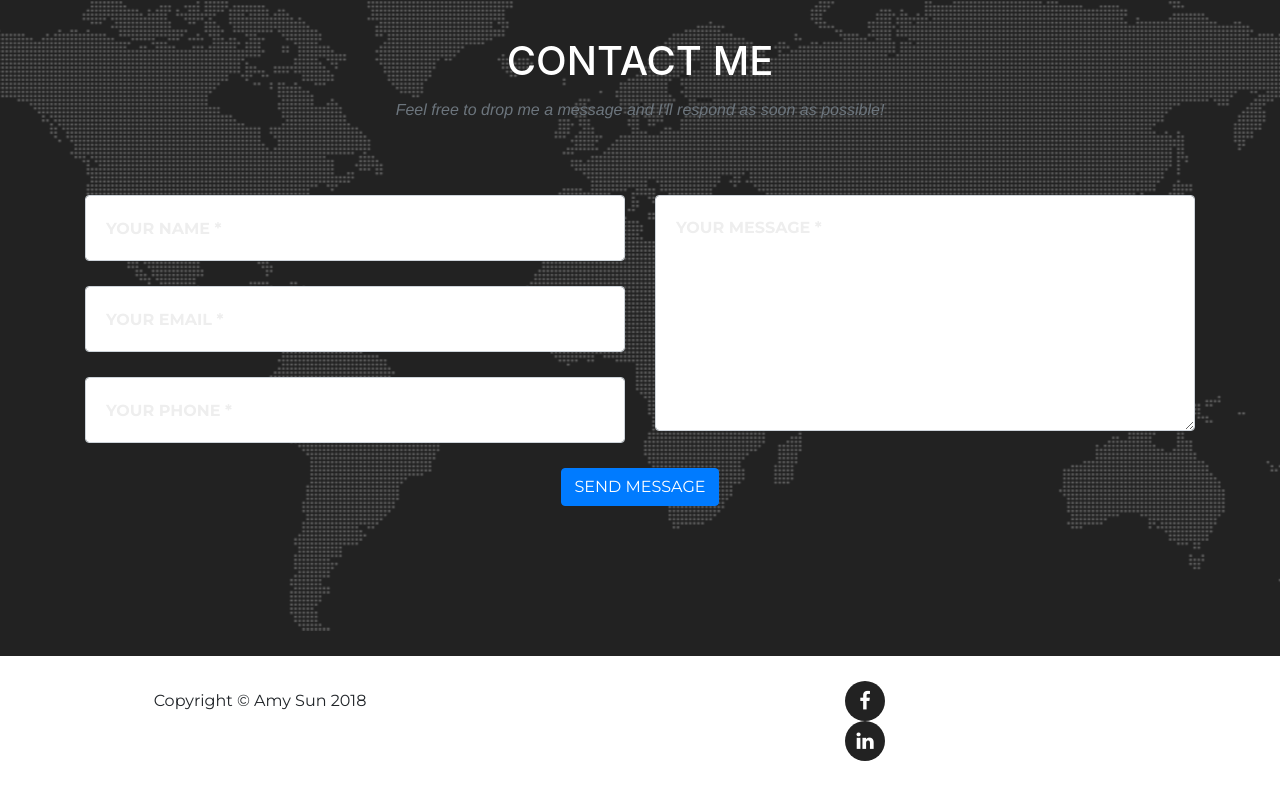
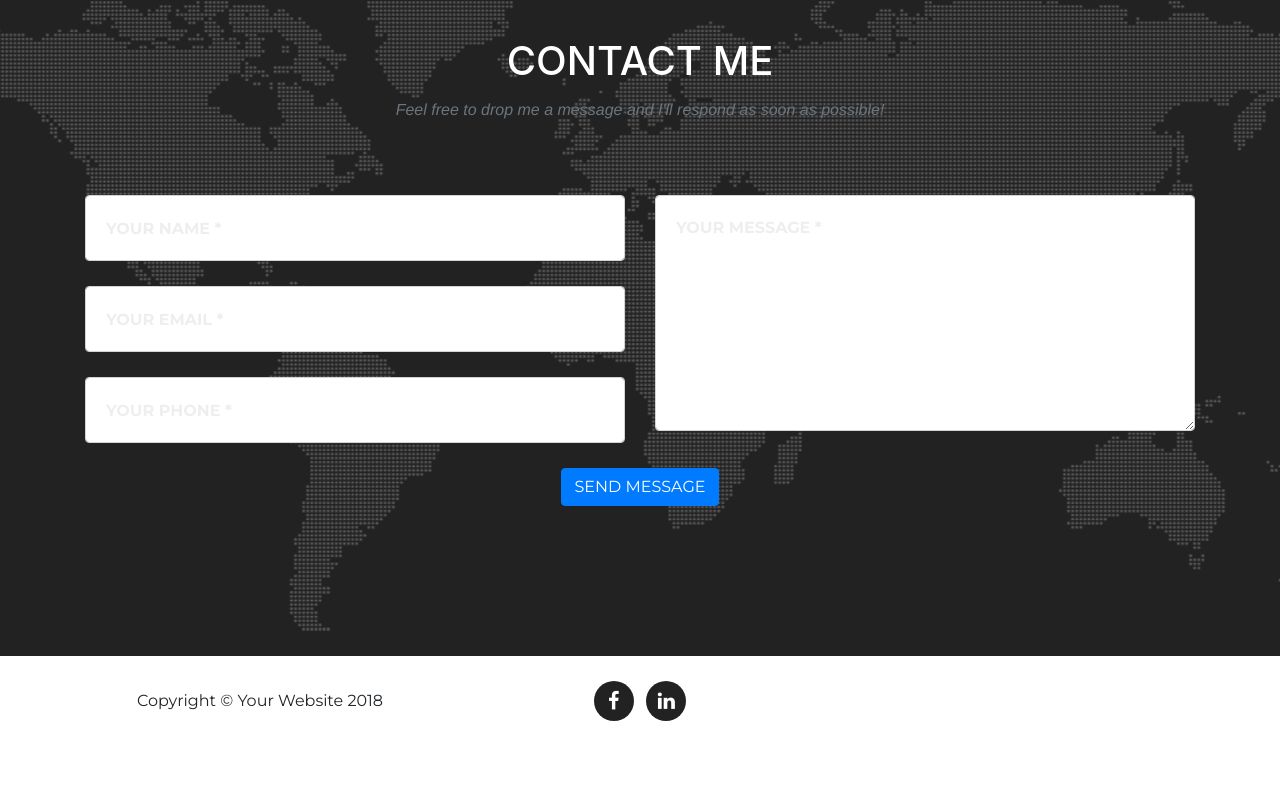
Before and after one commit to asun10/asun10.github.io, a website with bundled scripts: page index.html in a window 1280 px wide. Shown: the part 4006-4806 px from the top of the page. Built offline with nearby package versions, Linux system fonts and the light colour scheme; a web font is replaced by a local one.

Commit message:
Social links

```diff
--- a/index.html
+++ b/index.html
@@ -76,7 +76,7 @@
 
                     I graduated from the Johns Hopkins with a degree in Biomedical Engineering and currently live in Chicago. <br><br>
 
-                    Feel free to connect with me on any platform or drop me a message through my <a href="www.linkedin.com/in/amysun07">LinkedIn</a>. I look forward to connecting with you!
+                    Feel free to connect with me on any platform or drop me a message through my <a href="https://www.linkedin.com/in/amysun07/">LinkedIn</a>. I look forward to connecting with you!
 
                 </h3>
                 </div>
@@ -308,30 +308,34 @@
       </div>
     </section>
 
+
+    <!-- Footer -->
     <footer>
       <div class="container">
         <div class="row">
           <div class="col-md-4">
-                    <span class="copyright">Copyright &copy; Amy Sun 2018</span>
-                </div>
-                <div class="col-md-4">
-
+            <span class="copyright">Copyright &copy; Your Website 2018</span>
           </div>
           <div class="col-md-4">
             <ul class="list-inline social-buttons">
-                        <li><a href="https://www.facebook.com/mimisworld3"><i class="fa fa-facebook"></i></a>
+              <li class="list-inline-item">
+                <a href="https://www.facebook.com/mimisworld3">
+                  <i class="fa fa-facebook"></i>
+                </a>
               </li>
-                        <!--<li><a href="#"><i class="fa fa-facebook"></i></a>
-                        </li>-->
-                        <li><a href="www.linkedin.com/in/amysun07"><i class="fa fa-linkedin"></i></a>
+              <li class="list-inline-item">
+                <a href="https://www.linkedin.com/in/amysun07/">
+                  <i class="fa fa-linkedin"></i>
+                </a>
               </li>
             </ul>
-
-
+          </div>
+          <div class="col-md-4">
           </div>
         </div>
       </div>
     </footer>
+
 
     <!-- Portfolio Modals -->
 
```
Lines whose indentation alone changed are shown as unchanged.
